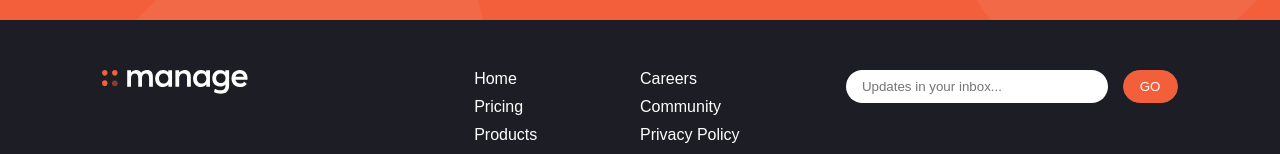
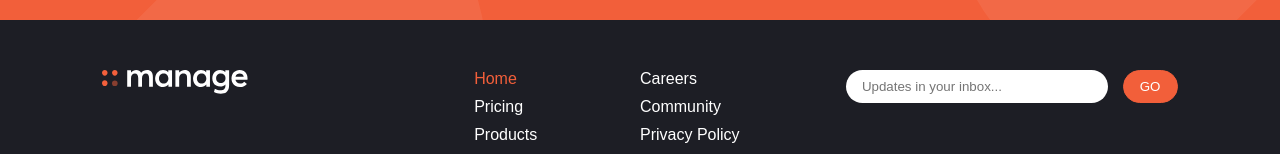
Before and after one commit to MilitusInnocent/manage-landing-page, a React (Create React App) app: page / in a window 1280 px wide. In both pictures the pointer is over the item "Home". Shown: the part 2137-2291 px from the top of the page. Built offline with nearby package versions, Linux system fonts and the light colour scheme; a web font is replaced by a local one.

Commit message:
hover color on links__list

```diff
--- a/src/styles/_footer.scss
+++ b/src/styles/_footer.scss
@@ -35,6 +35,10 @@
                 &:nth-of-type(2) { grid-area: 2 / 1 / 3 / 2 }
                 &:nth-of-type(3) { grid-area: 3 / 1 / 4 / 2 }
                 &:nth-of-type(4) { grid-area: 4 / 1 / 5 / 2 }
+            }
+
+            &__item:hover {
+                color: $orange;
             }
         }
     }
```
